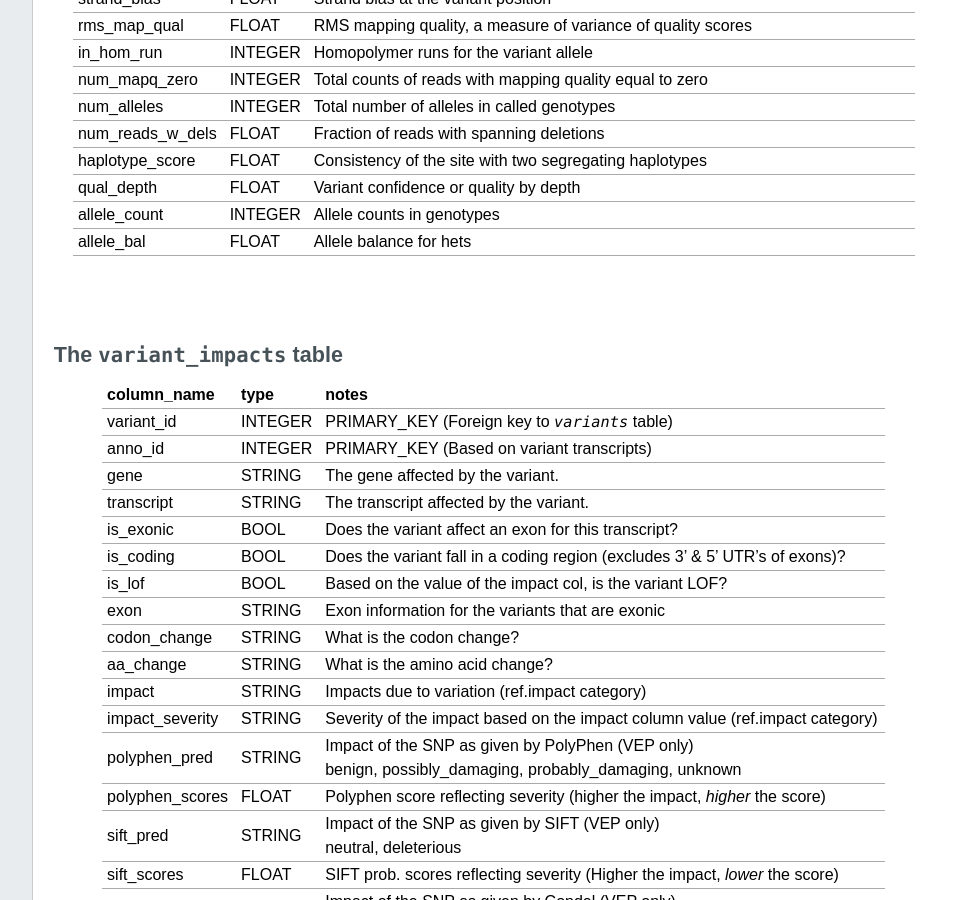
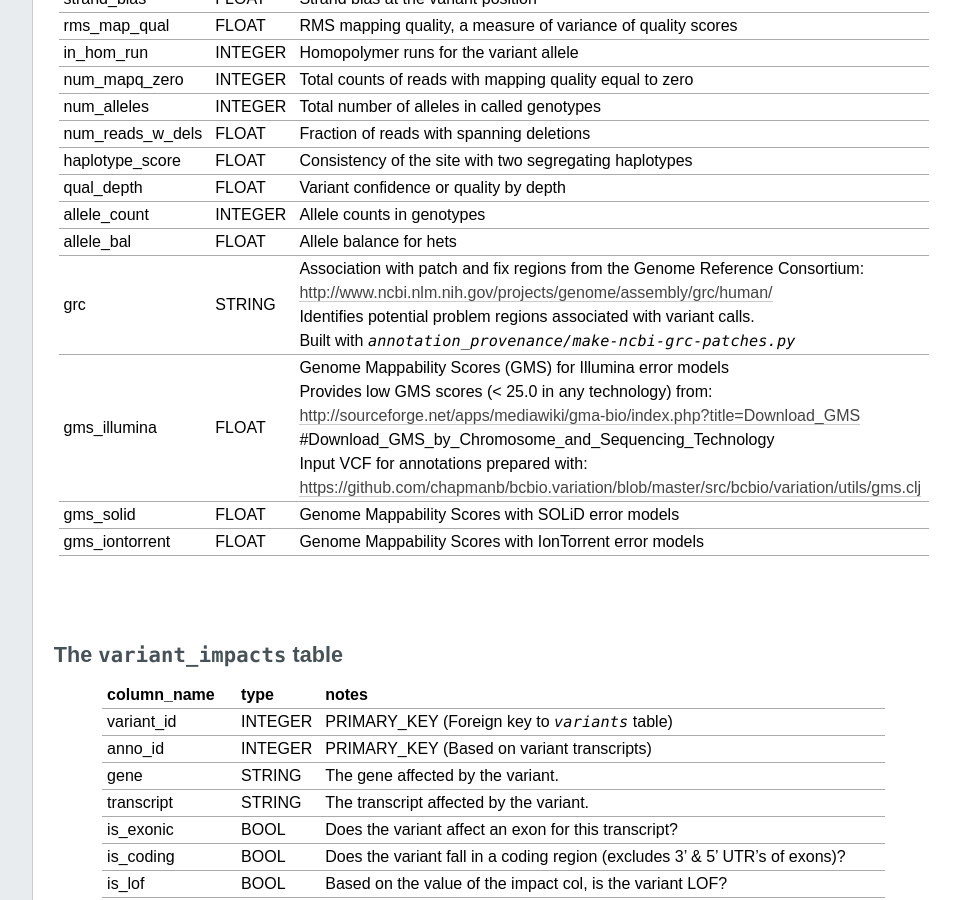
Before and after one commit to arq5x/gemini, a Sphinx documentation site: the page built from docs/content/database_schema.rst, in a window 1280 px wide and 900 px high, scrolled down 1453 px. Shown: the whole window, without its empty margins (224-1184 px from the left). Built offline with Sphinx 7.4.7, drawn with Linux system fonts in a browser that asks for light colours; formulas are drawn with MathJax 3; pages that are not in the unit, such as notebooks, are missing from menus.

Commit message:
Document GRC and GMS mappability columns with provenance

```diff
--- a/docs/content/database_schema.rst
+++ b/docs/content/database_schema.rst
@@ -65,6 +65,18 @@ haplotype_score   FLOAT         Consistency of the site with two segregating hap
 qual_depth        FLOAT         Variant confidence or quality by depth
 allele_count      INTEGER       Allele counts in genotypes
 allele_bal        FLOAT         Allele balance for hets
+grc               STRING        | Association with patch and fix regions from the Genome Reference Consortium:
+                                | http://www.ncbi.nlm.nih.gov/projects/genome/assembly/grc/human/
+                                | Identifies potential problem regions associated with variant calls.
+                                | Built with `annotation_provenance/make-ncbi-grc-patches.py`
+gms_illumina      FLOAT         | Genome Mappability Scores (GMS) for Illumina error models
+                                | Provides low GMS scores (< 25.0 in any technology) from:
+                                | http://sourceforge.net/apps/mediawiki/gma-bio/index.php?title=Download_GMS
+                                | #Download_GMS_by_Chromosome_and_Sequencing_Technology
+                                | Input VCF for annotations prepared with:
+                                | https://github.com/chapmanb/bcbio.variation/blob/master/src/bcbio/variation/utils/gms.clj
+gms_solid         FLOAT         Genome Mappability Scores with SOLiD error models
+gms_iontorrent    FLOAT         Genome Mappability Scores with IonTorrent error models
 ================  ========      ====================================================================================
 
 |
```
